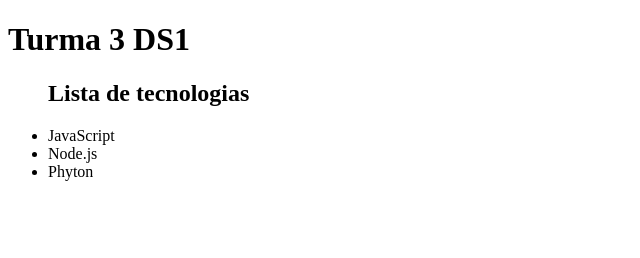
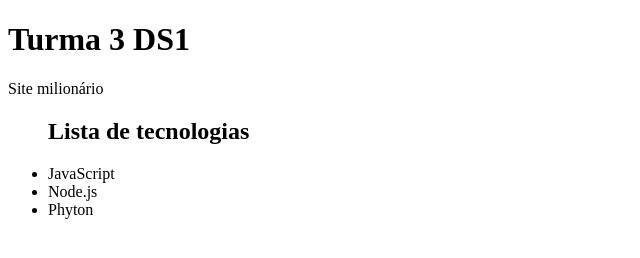
Before and after one commit to Barbara23456/aula-3ds1, a plain HTML site: page index.html in a window 1280 px wide. Shown: the whole page, without its empty margins (0-640 px from the left). Drawn offline with Linux system fonts and the light colour scheme.

Commit message:
nova alteração

```diff
--- a/index.html
+++ b/index.html
@@ -7,6 +7,7 @@
 </head>
 <body>
     <h1>Turma 3 DS1</h1>
+    <p>Site milionário</p>
     <ul>
         <h2>Lista de tecnologias</h2>
         <li>JavaScript</li>
```
